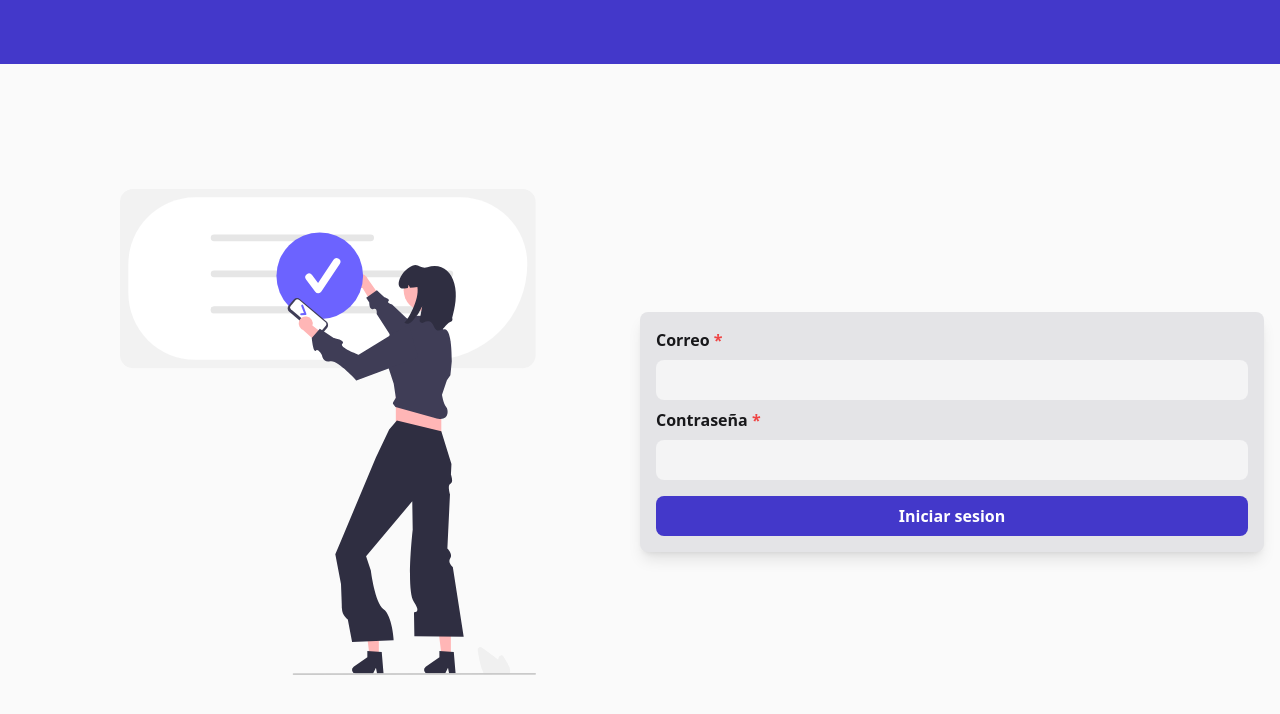
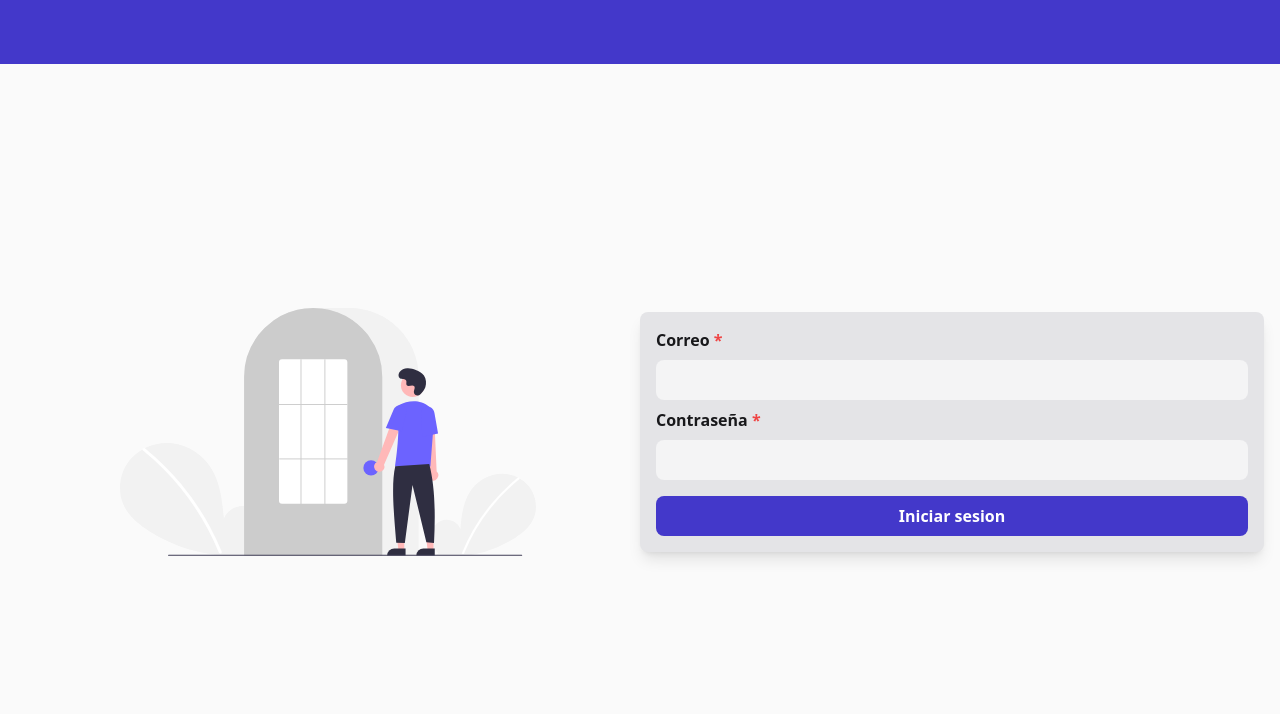
Before and after one commit to Emma2304/prueba, a website: page views/login/index.html in a window 1280 px wide. Drawn offline with nearby package versions, Linux system fonts and the light colour scheme; files whose address does not match are found by name.

Commit message:
first commit

```diff
--- a/views/login/index.html
+++ b/views/login/index.html
@@ -15,7 +15,7 @@
 
     <div class="pt-16 h-screen flex max-w-7xl mx-auto justify-center items-center px-4">
         <div class="hidden lg:flex w-2/4 justify-center items-center">
-            <img class="w-2/3" src="/images/signup.svg" alt="imagen para registro">
+            <img class="w-2/3" src="/images/login.svg" alt="imagen para registro">
         </div>
         <form id="form" class="flex flex-col gap-2 bg-zinc-200 p-4 rounded-lg text-md shadow-lg w-full md:w-3/4 lg:w-2/4">
 
```
Also changed, not shown: img/login.svg (added).
